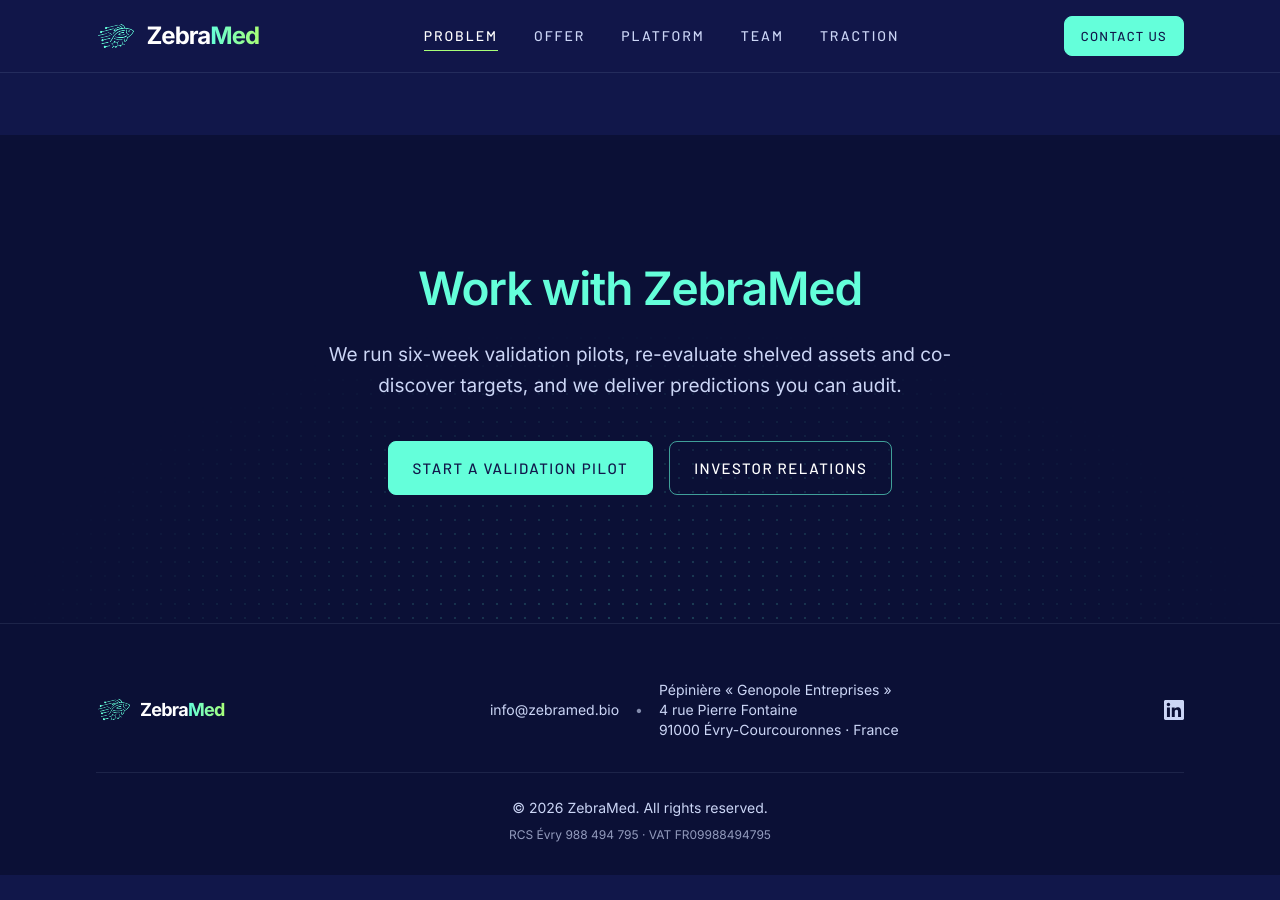
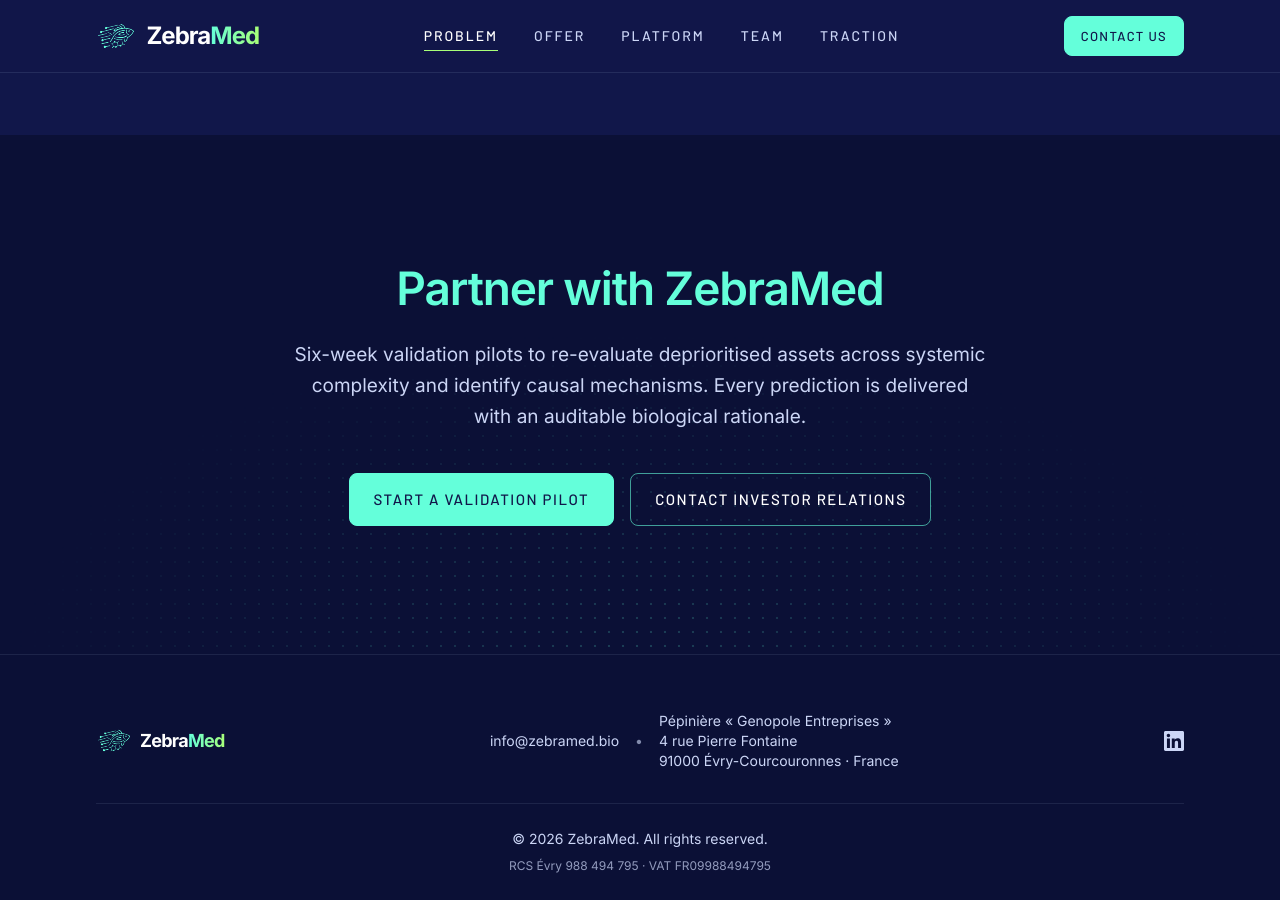
Before and after one commit to zebramed/zebramed.bio, a Jekyll site: the page built from index.html, in a window 1280 px wide and 900 px high, scrolled down 8768 px. Built offline with Jekyll 4.4.1, drawn with Linux system fonts in a browser that asks for light colours; before the commit the page ends 9643 px from its top, so only the background shows below that.

Commit message:
Closing: 'Partner with ZebraMed', six-week validation pilots on deprioritised assets with an auditable rationale; 'Contact investor relations'

```diff
--- a/_includes/cta.html
+++ b/_includes/cta.html
@@ -1,16 +1,17 @@
 <section id="contact" class="section band closing">
   <div class="wrap closing-inner">
-    <h2 class="title">Work with ZebraMed</h2>
+    <h2 class="title">Partner with ZebraMed</h2>
     <p class="lede">
-        We run six-week validation pilots, re-evaluate shelved assets and co-discover targets,
-        and we deliver predictions you can audit.
+        Six-week validation pilots to re-evaluate deprioritised assets across systemic complexity
+        and identify causal mechanisms. Every prediction is delivered with an auditable biological
+        rationale.
     </p>
     <div class="closing-actions">
         <a class="btn btn-solid" href="{{ site.data.links.pilot }}">
             <span>Start a validation pilot</span>
         </a>
         <a class="btn btn-outline" href="{{ site.data.links.investors }}">
-            <span>Investor relations</span>
+            <span>Contact investor relations</span>
         </a>
     </div>
   </div>
```
